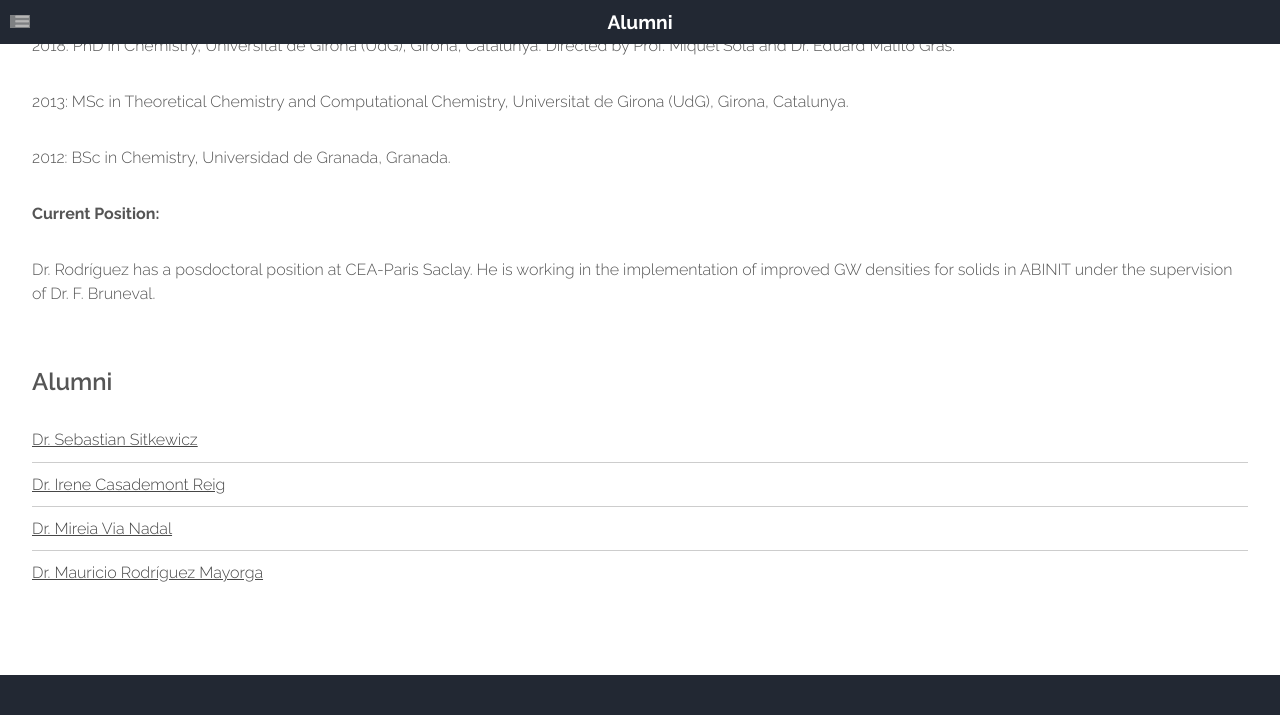
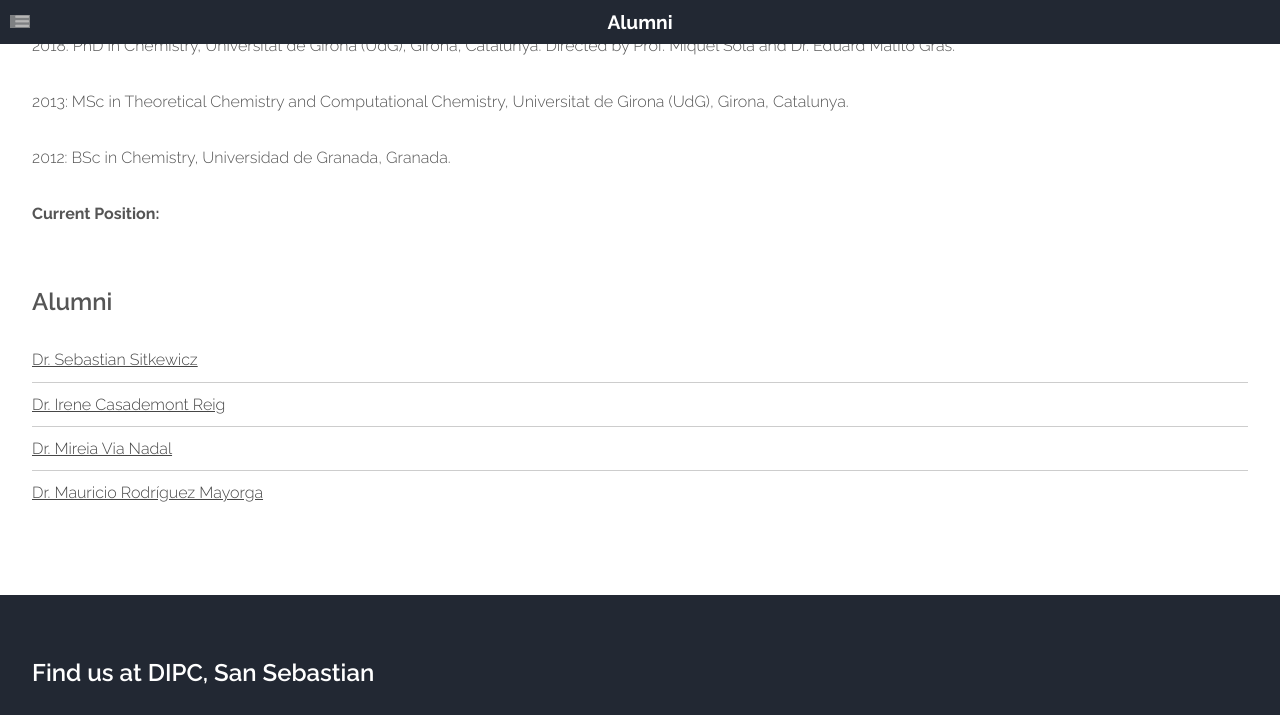
Before and after one commit to old-jekyll-templates/Horizons-Jekyll-Theme, a Jekyll site: the page built from members/mauricio_rodriguez.html, in a window 1280 px wide and 900 px high, scrolled down 685 px, cut to the strip 0-715 px from the top of the window. Built offline with Jekyll 4.4.1, drawn with Linux system fonts in a browser that asks for light colours; grey boxes are pictures that could not be loaded.

Commit message:
Update mauricio_rodriguez.html

```diff
--- a/members/mauricio_rodriguez.html
+++ b/members/mauricio_rodriguez.html
@@ -33,7 +33,9 @@ layout: main
 	    <p>2013: MSc in Theoretical Chemistry and Computational Chemistry, Universitat de Girona (UdG), Girona, Catalunya.</p>
       <p>2012: BSc in Chemistry, Universidad de Granada, Granada.</p>
             <p><b>Current Position:</b></p>
-	    <p>Dr. Rodríguez has a posdoctoral position at CEA-Paris Saclay. He is working in the implementation of improved GW densities for solids in ABINIT under the supervision of Dr. F. Bruneval.</p>
+	    <!-- <p>Dr. Rodríguez has a posdoctoral position at CEA-Paris Saclay. -->
+               <!--    He is working in the implementation of improved GW densities for -->
+                <!--   solids in ABINIT under the supervision of Dr. F. Bruneval.</p> -->
           </section>
 				</div>
 
```
